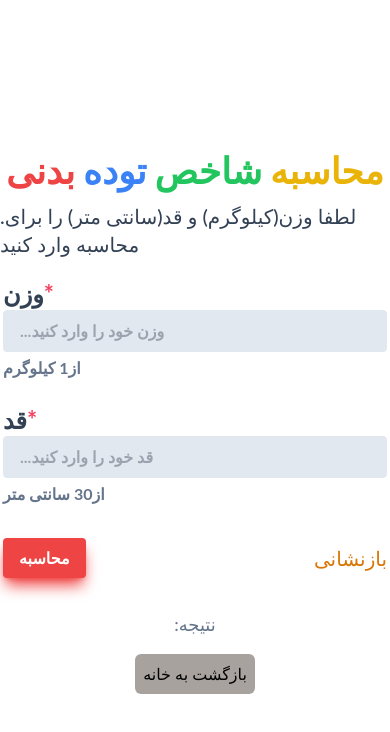
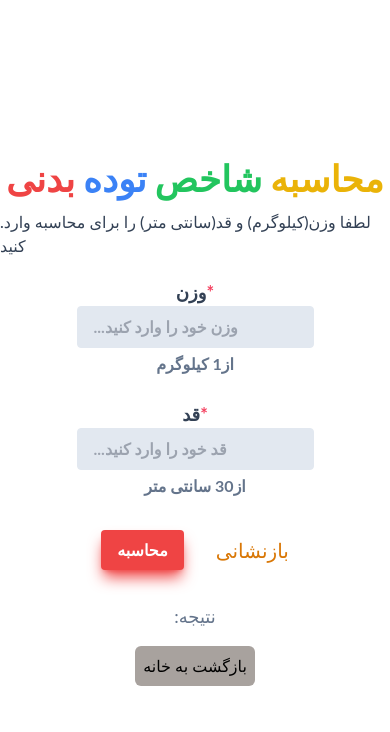
Before and after one commit to websiteDesignn/JavaScript, a website: page BMI.html in a window 390 px wide. Drawn offline with nearby package versions, Linux system fonts and the light colour scheme; a web font is replaced by a local one.

Commit message:
Responsive BMI.html

```diff
--- a/BMI.html
+++ b/BMI.html
@@ -24,13 +24,18 @@
       <span class="text-green-500">شاخص</span>
       <span class="text-yellow-500">محاسبه</span>
     </h1>
-    <p class="mt-3 font-medium text-xl text-slate-700">
+    <p class="mt-3 font-medium md:text-xl text-slate-700">
       .لطفا وزن(کیلوگرم) و قد(سانتی متر) را برای محاسبه وارد کنید
     </p>
 
     <form action="#" class="mt-5 w-full max-w-sm">
-      <div class="flex flex-col">
-        <label for="input-weight" class="text-slate-700 text-2xl font-bold">
+      <div
+        class="flex flex-col items-center justify-center md:items-start md:justify-start"
+      >
+        <label
+          for="input-weight"
+          class="text-slate-700 text-lg md:text-2xl font-bold"
+        >
           وزن<span class="text-rose-500">*</span>
         </label>
         <input
@@ -43,8 +48,13 @@
         <p class="mt-1 text-slate-500 font-bold">از<span>1 کیلوگرم</span></p>
       </div>
 
-      <div class="flex flex-col mt-6">
-        <label for="input-height" class="text-slate-700 text-2xl font-bold">
+      <div
+        class="flex flex-col items-center justify-center md:items-start md:justify-start mt-6"
+      >
+        <label
+          for="input-height"
+          class="text-slate-700 text-lg md:text-2xl font-bold"
+        >
           قد<span class="text-rose-500 space">*</span>
         </label>
         <input
@@ -57,7 +67,9 @@
         <p class="mt-1 text-slate-500 font-bold">از<span>30 سانتی متر</span></p>
       </div>
 
-      <div class="w-full flex items-center justify-between mt-8">
+      <div
+        class="w-full flex items-center justify-center md:justify-between gap-x-8 md:gap-x-0 mt-8"
+      >
         <button
           id="btn-calculate"
           type="button"
```
